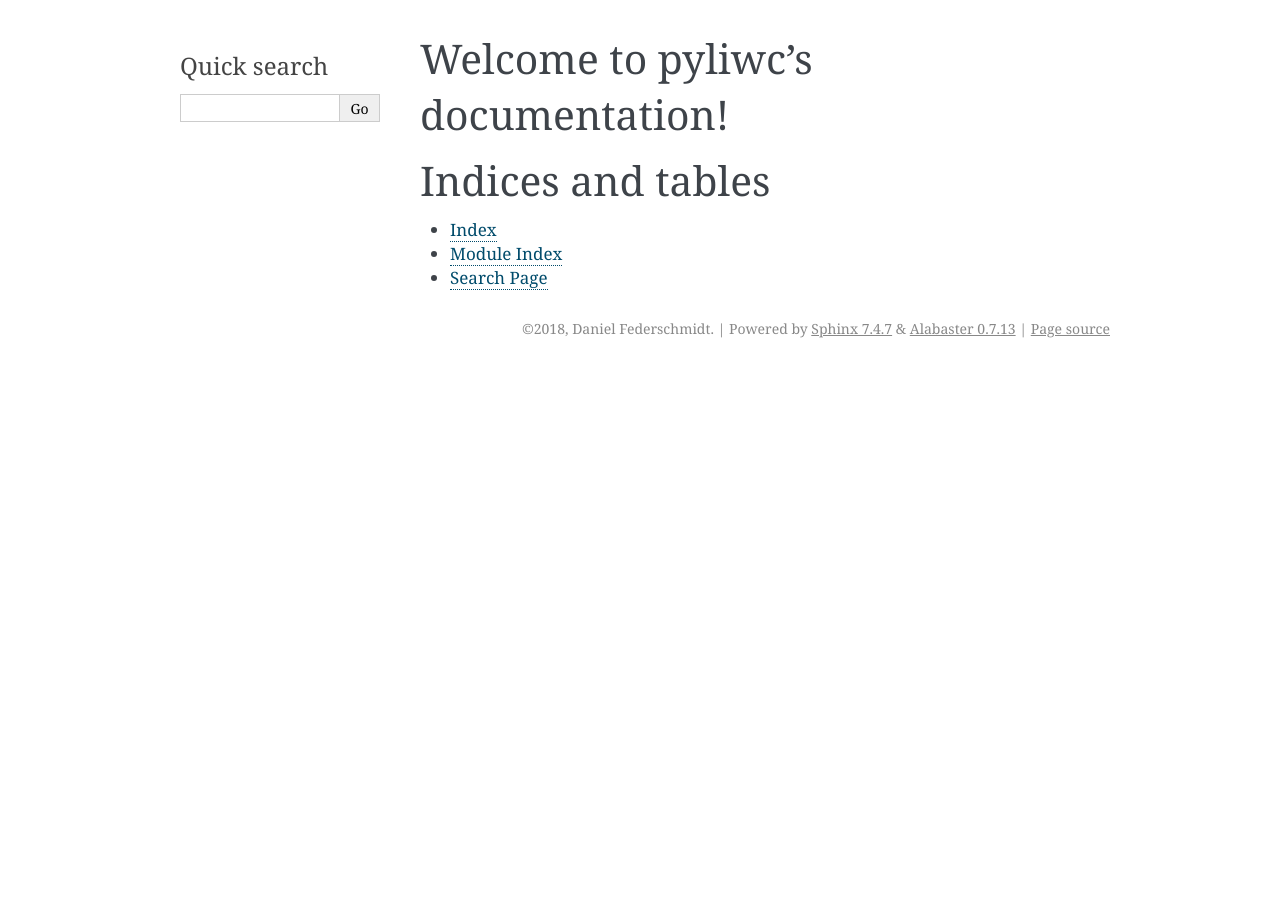
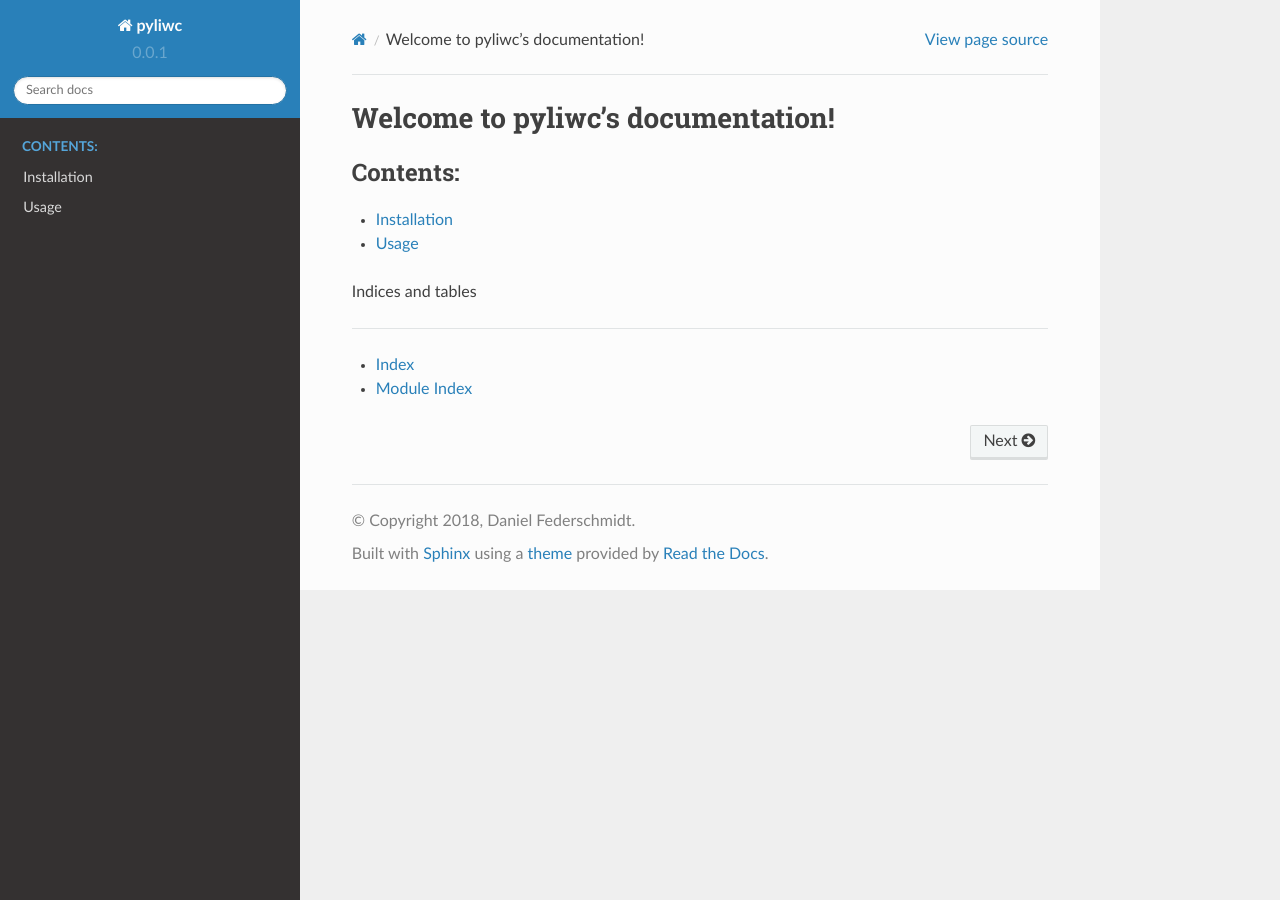
Before and after one commit to dfederschmidt/pyliwc, a Sphinx documentation site: the page built from docs/index.rst, in a window 1280 px wide. Built offline with Sphinx 7.4.7 and the Read the Docs theme 2.0.0, drawn with Linux system fonts in a browser that asks for light colours.

Commit message:
restructure doc

```diff
--- a/docs/conf.py
+++ b/docs/conf.py
@@ -31,7 +31,7 @@
 # Add any Sphinx extension module names here, as strings. They can be
 # extensions coming with Sphinx (named 'sphinx.ext.*') or your custom
 # ones.
-extensions = ['sphinx.ext.viewcode']
+extensions = ['sphinx.ext.viewcode', 'sphinx.ext.autodoc']
 
 # Add any paths that contain templates here, relative to this directory.
 templates_path = ['_templates']
@@ -83,7 +83,7 @@ todo_include_todos = False
 # The theme to use for HTML and HTML Help pages.  See the documentation for
 # a list of builtin themes.
 #
-html_theme = 'alabaster'
+html_theme = 'sphinx_rtd_theme'
 
 # Theme options are theme-specific and customize the look and feel of a theme
 # further.  For a list of options available for each theme, see the
--- a/docs/index.rst
+++ b/docs/index.rst
@@ -10,11 +10,13 @@ Welcome to pyliwc's documentation!
    :maxdepth: 2
    :caption: Contents:
 
+   installation
+   usage
 
 
 Indices and tables
+
 ==================
 
 * :ref:`genindex`
 * :ref:`modindex`
-* :ref:`search`
--- /dev/null
+++ b/docs/installation.rst
@@ -0,0 +1,2 @@
+Installation
+==================================
--- /dev/null
+++ b/docs/usage.rst
@@ -0,0 +1,5 @@
+Usage
+==================================
+
+.. automodule:: pyliwc.core
+   :members:
```
Also changed, not shown: 4 other files.
